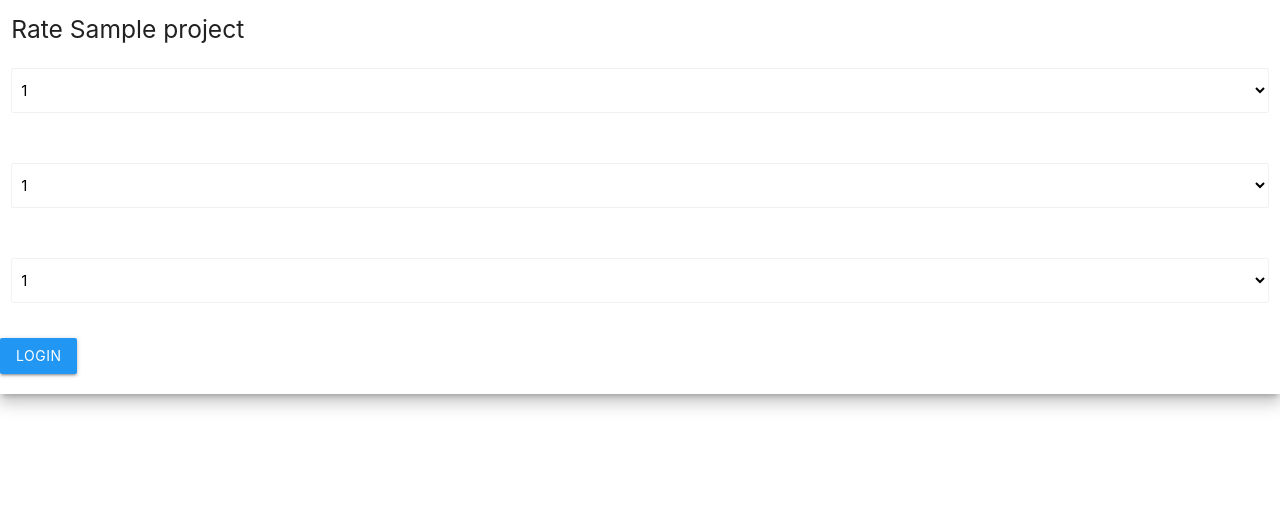
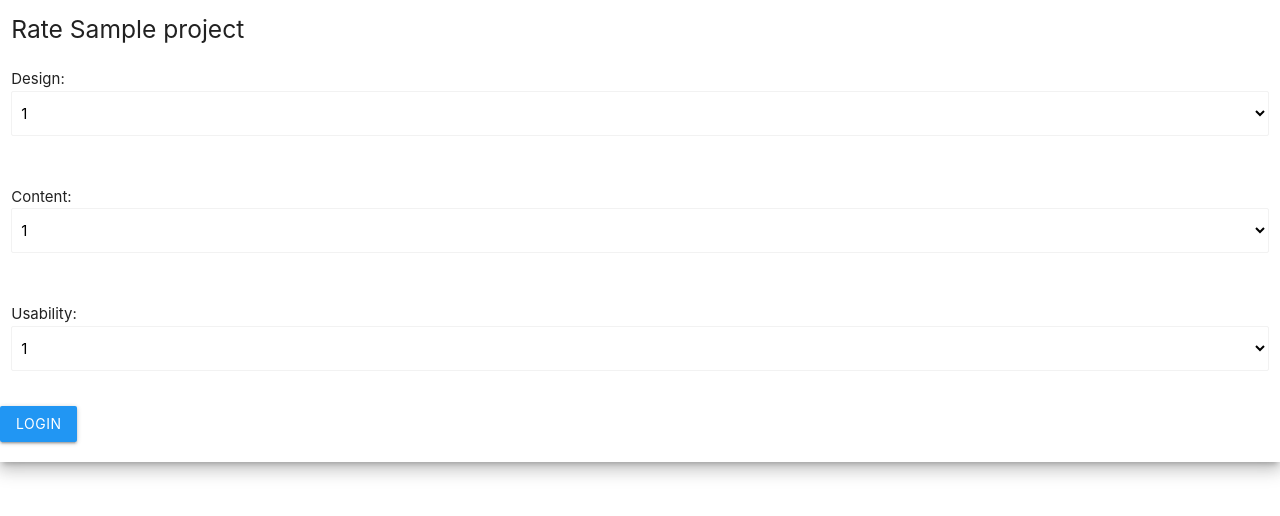
Before and after one commit to sharonkorir/web-awards, a Django app: a page that uses awards/templates/projects/rate_project.html in a window 1280 px wide. Shown: the top 516 px of the page. Run offline with Django 4.2, Linux system fonts and the light colour scheme; tables that the repository leaves empty hold one stand-in row (values such as "Sample post").

Commit message:
project rating: create average rate function

```diff
--- a/awards/models.py
+++ b/awards/models.py
@@ -1,6 +1,7 @@
 from django.db import models
 from cloudinary.models import CloudinaryField
 from django.contrib.auth.models import User
+
 
 class Profile(models.Model):
     '''
@@ -64,3 +65,36 @@ class Rate(models.Model):
 
     def __str__(self):
         return str(self.user)
+
+    @classmethod
+    def find_sum(cls,title):
+        rates = cls.objects.filter(project__title=title)
+        design_list = []
+        content_list = []
+        usability_list = []
+
+        for rate in rates:
+            design_list.append(rate.design)
+            content_list.append(rate.content)
+            usability_list.append(rate.usability)
+
+
+        design_sum = sum(design_list)
+        content_sum = sum(content_list)
+        usability_sum = sum(usability_list)
+        users = len(design_list)
+
+        design = design_sum/users
+        content = content_sum/users
+        usability = usability_sum/users
+
+        design = int(round(design))
+        content = int(round(content))
+        usability = int(round(usability))
+
+        average_score = (design + content + usability)/3
+
+        average_score = int(round(average_score))
+
+        print(design, content, usability, average_score)
+        return design, content, usability, average_score
--- a/awards/templates/projects/rate_project.html
+++ b/awards/templates/projects/rate_project.html
@@ -8,17 +8,17 @@
         {% csrf_token %}
         <div class="row" style="display: flex;">
           <div class="input-field col s12 browser-default">
-            {{form.design}}
+            Design: {{form.design}}
           </div>
         </div>
         <div class="row" style="display: flex;">
           <div class="input-field col s12">
-            {{form.content}}
+            Content: {{form.content}}
           </div>
         </div>
         <div class="row" style="display: flex;">
           <div class="input-field col s12">
-            {{form.usability}}
+            Usability: {{form.usability}}
           </div>
         </div>
         <div class="row">
--- a/awards/views.py
+++ b/awards/views.py
@@ -1,9 +1,10 @@
 from django.urls import reverse
 from django.http import HttpResponseRedirect, JsonResponse
 from django.shortcuts import render,redirect
-from awards.models import RATE_CHOICES, Project, Profile, Rate
+from awards.models import Project, Profile, Rate
 from django.contrib.auth.models import User
 from .forms import ProjectForm, RateForm
+from django.db.models import Sum
 
 # Create your views here.
 def index(request):
@@ -39,7 +40,15 @@ def user_profile(request, username):
 
 def project_details(request, title):
     project = Project.objects.filter(title = title)
-    return render(request, 'projects/project_detail.html', {'project':project})
+    rates = Rate.objects.filter(project__title = title)
+    averages = Rate.find_sum(title)
+    design = averages[0]
+    content = averages[1]
+    usability = averages[2]
+    average = averages[3]
+
+
+    return render(request, 'projects/project_detail.html', {'project':project, 'rates':rates, 'content':content, 'design':design, 'usability':usability, 'average':average})
 
 def create_project(request):
     form = ProjectForm()
```
Also changed, not shown: awards/templates/projects/project_detail.html (+7 -1 lines).
